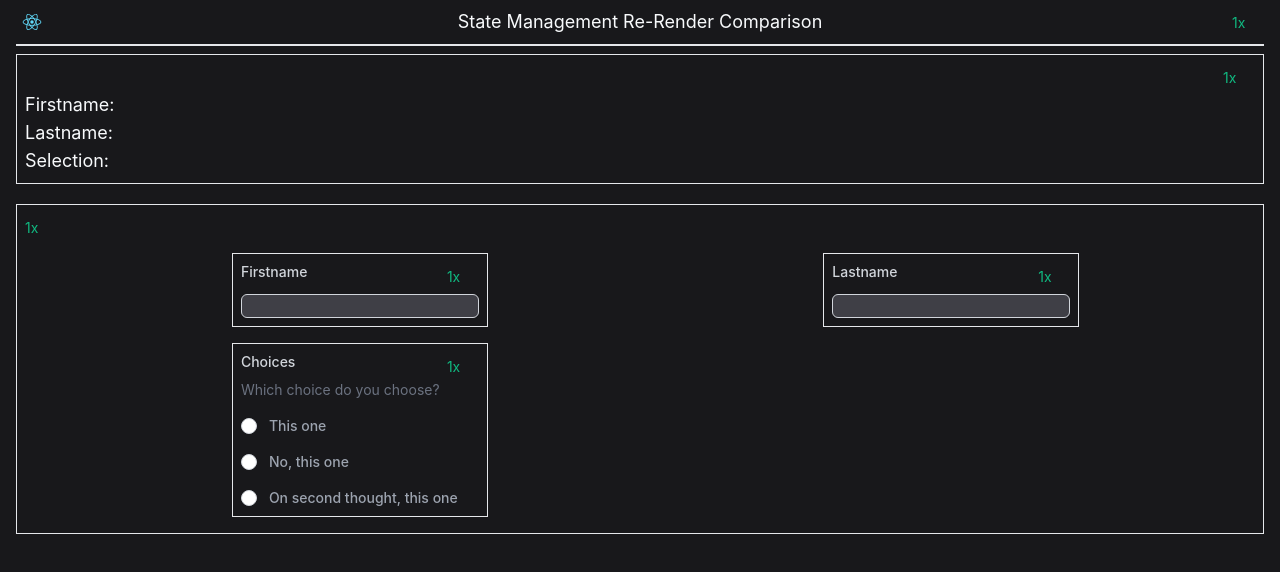
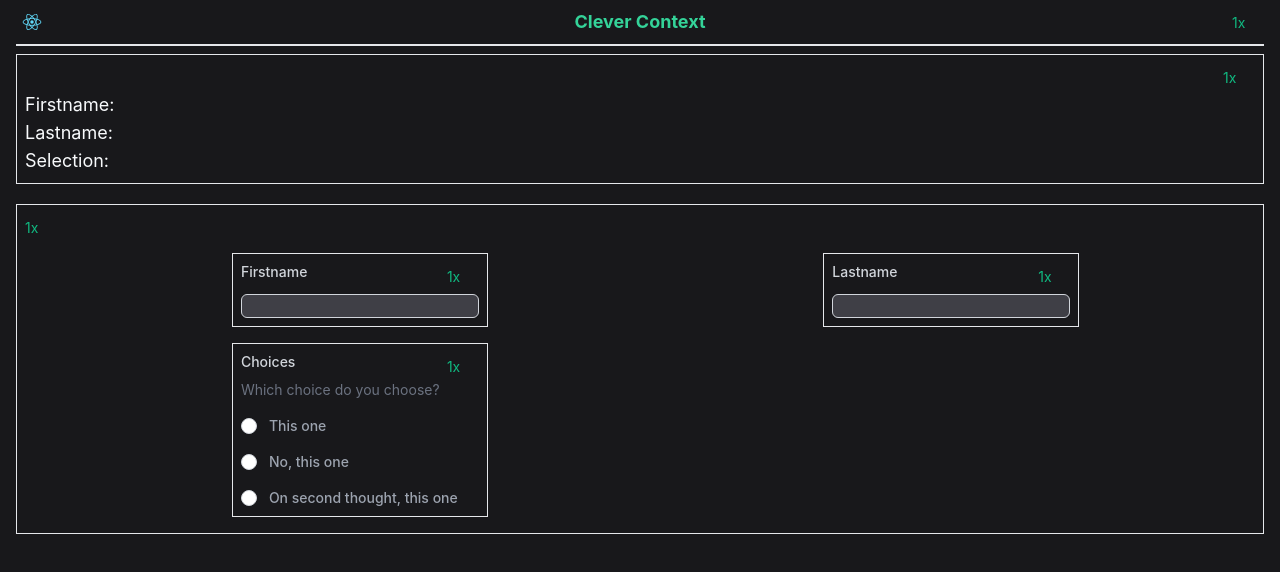
Before and after one commit to jared-lbx/state-management-experiments, a React (Create React App) app: page / in a window 1280 px wide. Shown: the top 572 px of the page. Built offline with nearby package versions, Linux system fonts and the light colour scheme.

Commit message:
update header to include title

```diff
--- a/src/App.js
+++ b/src/App.js
@@ -13,7 +13,7 @@ function App() {
       <LastNameProvider>
         <RadioInputProvider>
           <div className="container w-9/12 px-4 min-h-screen min-w-full flex flex-col bg-zinc-900 text-slate-50 text-lg p-2">
-            <Header />
+            <Header name={"Clever Context"} />
             <Summary />
             <Grid />
           </div>
--- a/src/components/Header.jsx
+++ b/src/components/Header.jsx
@@ -1,11 +1,11 @@
 import logo from "../logo.svg";
 import { RenderCounter } from "./";
 
-export function Header() {
+export function Header({ name }) {
   return (
     <nav className="pb-2 mb-2 border-b-2 flex flex-row justify-between items-center">
       <img src={logo} className="w-8" alt="an icon" />
-      <h1>State Management Re-Render Comparison</h1>
+      <h1 className="text-emerald-400 font-bold">{name}</h1>
       <RenderCounter />
     </nav>
   );
```
